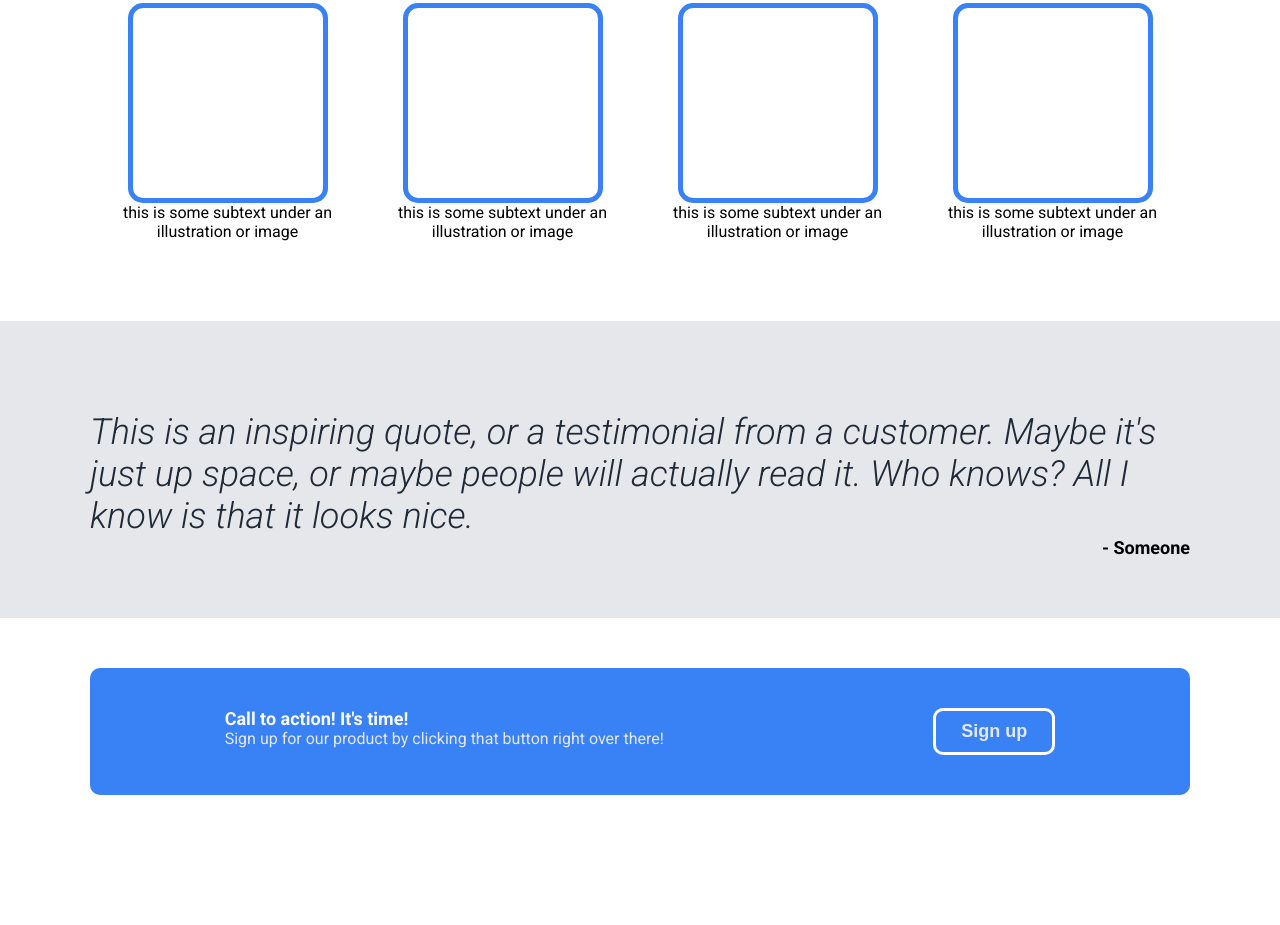
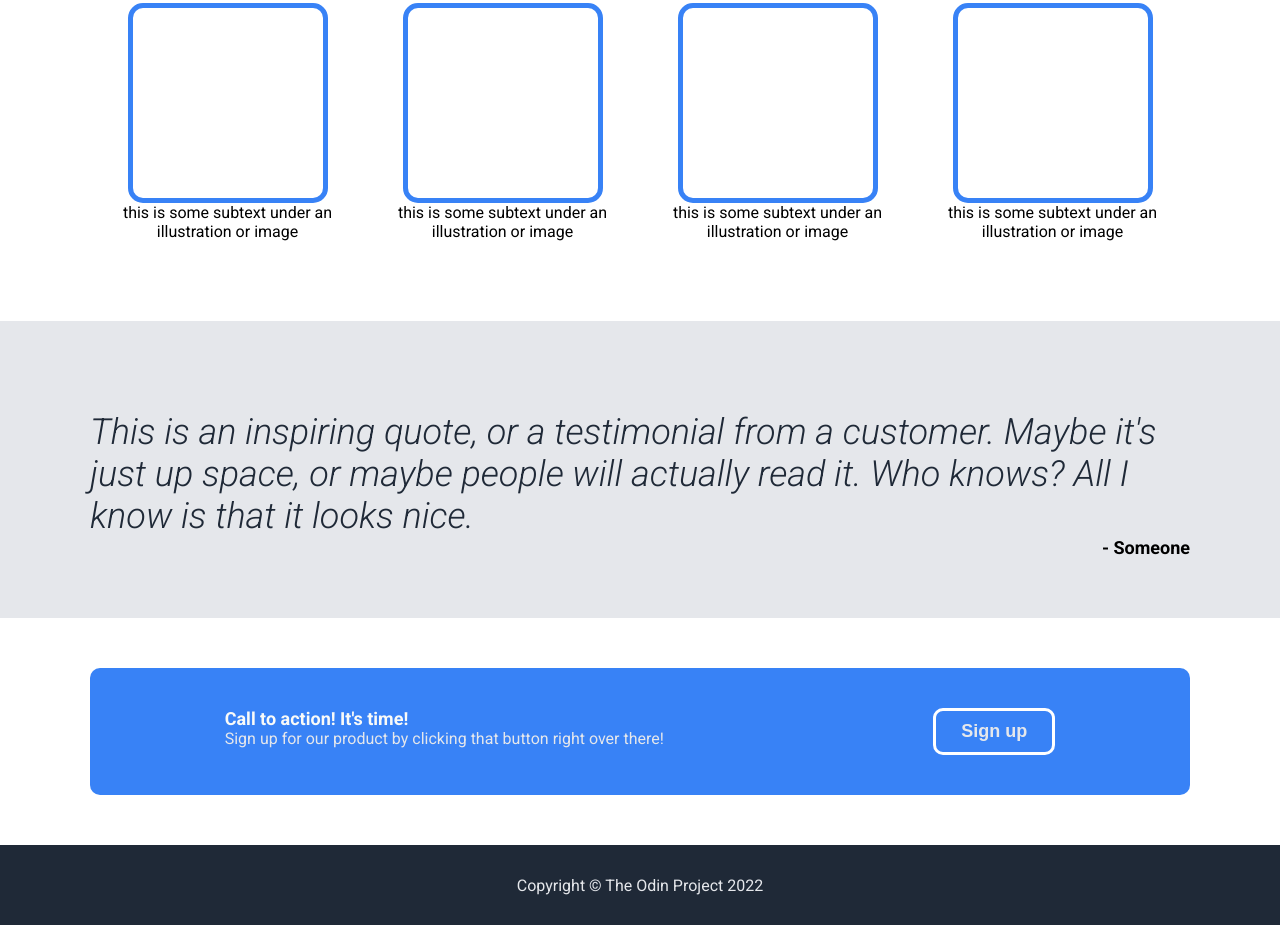
Before and after one commit to godwin-17/landing-page, a plain HTML site: page index.html in a window 1280 px wide. Shown: the part 555-1480 px from the top of the page. Before the commit the page ends 1400 px from the top, so only its background shows below. Drawn offline with Linux system fonts and the light colour scheme.

Commit message:
Add footer and finish project

```diff
--- a/index.html
+++ b/index.html
@@ -125,5 +125,16 @@
 
     </div>
   </section>
+
+  <!-- FOOTER -->
+  <footer class="footer">
+    <div class="footer-container">
+
+      <div class="footer-text">
+        Copyright &#169 The Odin Project 2022
+      </div>
+
+    </div>
+  </footer>
 </body>
 </html>
--- a/style.css
+++ b/style.css
@@ -208,3 +208,19 @@ header .container {
   background-color: #3882F6;
   border-radius: 10px;
 }
+
+/* FOOTER */
+footer {
+  background-color: #1F2937;
+}
+
+.footer-container {
+  display: flex;
+  justify-content: center;
+  align-items: center;
+  height: 80px;
+}
+
+.footer-text {
+  color: #E5E7EB;
+}
```
